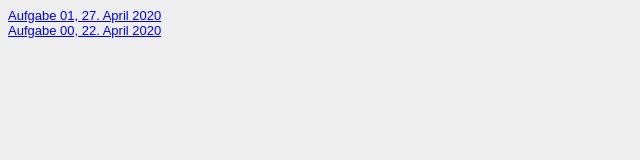
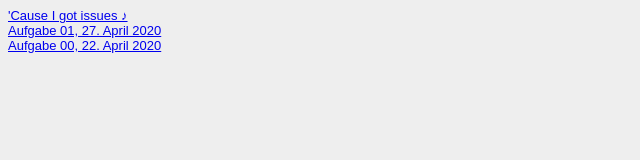
Before and after one commit to danielmeisler/GIS-SoSe-2020, a plain HTML site: page Steckbrief/steckbrief.htm in a window 1280 px wide. Shown: the whole page, without its empty margins (0-640 px from the left). Drawn offline with Linux system fonts and the light colour scheme.

Commit message:
Issues eingefügt

```diff
--- a/Steckbrief/steckbrief.htm
+++ b/Steckbrief/steckbrief.htm
@@ -12,8 +12,11 @@ body {
 </style>
 </head>
 <body>
+	<a href="https://github.com/danielmeisler/GIS-SoSe-2020/issues" target="_blank">'Cause I got issues ♪</a>
 	<!-- Hier die Links zu den gelösten Aufgaben einstellen, aktuelle oben, alte stehen lassen! Format: Aufgabenbezeichnung, Datum -->
-	<a href="https://danielmeisler.github.io/GIS-SoSe-2020/Aufgabe01/index.html"target="_blank">Aufgabe 01, 27. April 2020</a>
+	<!-- <a href="https://danielmeisler.github.io/GIS-SoSe-2020/Aufgabe02/portfolio.html" target="_blank">Aufgabe 02, 04. Mai 2020</a>-->
+	<br>
+	<a href="https://danielmeisler.github.io/GIS-SoSe-2020/Aufgabe01/index.html" target="_blank">Aufgabe 01, 27. April 2020</a>
 	<br>
 	<a href="https://danielmeisler.github.io/GIS-SoSe-2020/Aufgabe00/index.html" target="_blank">Aufgabe 00, 22. April 2020</a>
 </body>
```
